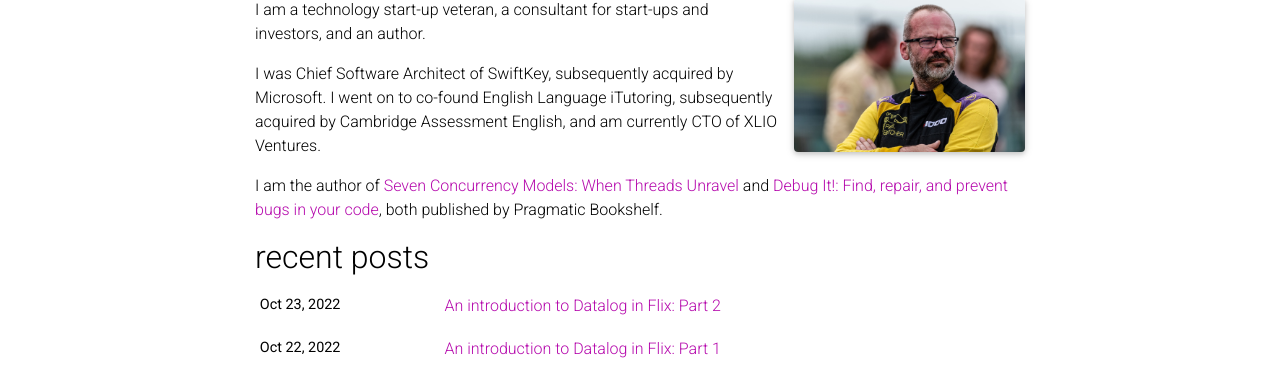
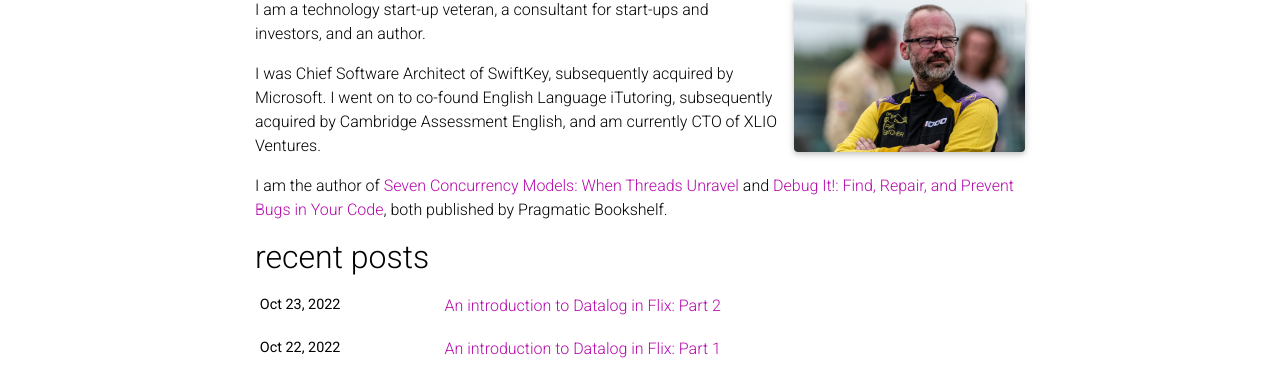
Before and after one commit to paulbutcher/paulbutcher.github.io, a Jekyll site: the page built from _pages/about.md, in a window 1280 px wide. Shown: the part 170-539 px from the top of the page. Built offline with Jekyll 4.4.1, drawn with Linux system fonts in a browser that asks for light colours; nearby versions of some CDN libraries; full-size pictures stand in for the smaller copies a plugin makes; comment, search, counter and statistics services are not loaded; a style sheet for code colours, icons or effects is not loaded.

Commit message:
Capitalisation

```diff
--- a/_pages/about.md
+++ b/_pages/about.md
@@ -19,4 +19,4 @@ I am a technology start-up veteran, a consultant for start-ups and investors, an
 
 I was Chief Software Architect of SwiftKey, subsequently acquired by Microsoft. I went on to co-found English Language iTutoring, subsequently acquired by Cambridge Assessment English, and am currently CTO of XLIO Ventures.
 
-I am the author of [Seven Concurrency Models: When Threads Unravel](https://pragprog.com/titles/pb7con/seven-concurrency-models-in-seven-weeks/) and [Debug It!: Find, repair, and prevent bugs in your code](https://pragprog.com/titles/pbdp/debug-it/), both published by Pragmatic Bookshelf.
+I am the author of [Seven Concurrency Models: When Threads Unravel](https://pragprog.com/titles/pb7con/seven-concurrency-models-in-seven-weeks/) and [Debug It!: Find, Repair, and Prevent Bugs in Your Code](https://pragprog.com/titles/pbdp/debug-it/), both published by Pragmatic Bookshelf.
```
